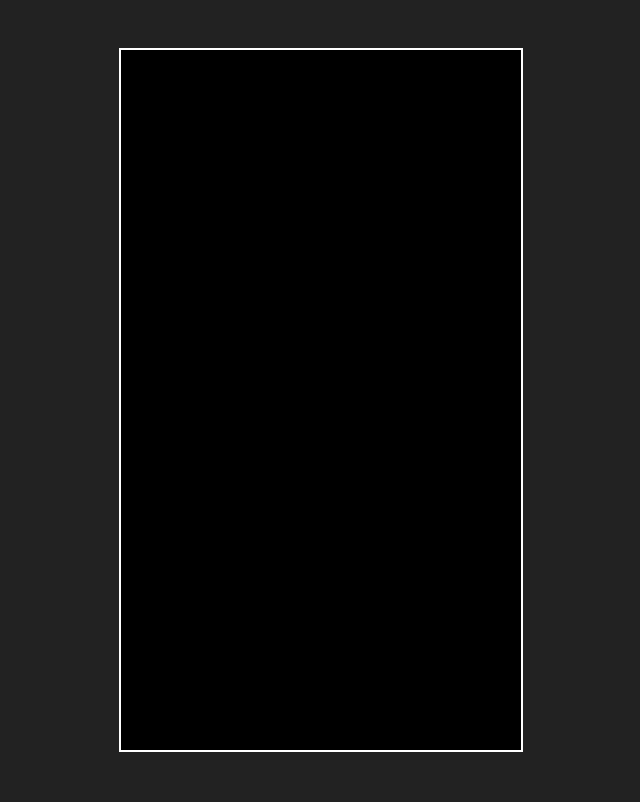
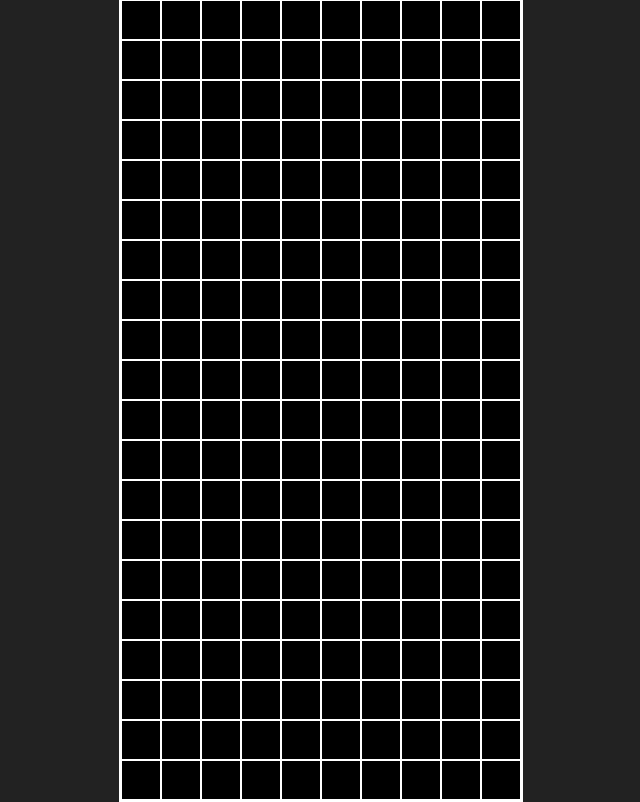
Before and after one commit to adamparslow/Tetris, a React app: page / in a window 1280 px wide. Shown: the whole page, without its empty margins (319-959 px from the left). Built offline with nearby package versions, Linux system fonts and the light colour scheme.

Commit message:
Added redux and made a block fall

```diff
--- a/package.json
+++ b/package.json
@@ -5,7 +5,9 @@
   "dependencies": {
     "react": "^16.9.0",
     "react-dom": "^16.9.0",
-    "react-scripts": "3.1.1"
+    "react-redux": "^7.1.1",
+    "react-scripts": "3.1.1",
+    "redux": "^4.0.4"
   },
   "scripts": {
     "start": "react-scripts start",
--- a/src/GameBoard.css
+++ b/src/GameBoard.css
@@ -1,16 +1,19 @@
 .gameBoard {
   padding: 0;
   margin: auto;
-  display: block;
+  display: flex;
+  flex-wrap: wrap;
   position: absolute;
   top: 0;
   bottom: 0;
   left: 0;
   right: 0;
-  height: 700px;
-  width: 400px;
   border: 2px solid white;
   background:black;
+}
+
+.square {
+  border: 1px solid white;
 }
 
 body {
--- a/src/GameBoard.js
+++ b/src/GameBoard.js
@@ -1,11 +1,32 @@
 import React from 'react';
 import './GameBoard.css';
+import { Square } from './Square';
+import { connect } from 'react-redux';
 
-export class GameBoard extends React.Component {
+class GameBoard extends React.Component {
   render() {
+    let squares = [];
+    for (let i = 0; i < this.props.height * this.props.width; i++) {
+      let colour = "black";
+      if (i/this.props.width === this.props.x) colour = "red";
+      squares.push(<Square size="38px" colour={colour} z/>);
+    }
+
     return (
-      <div className="gameBoard">
+      <div className="gameBoard" style={{
+        height: this.props.height * 40,
+        width: this.props.width * 40
+      }}>
+        {squares}
       </div>
     );
   }
 }
+
+function mapStateToProps(state) {
+  return {
+    x: state
+  }
+}
+
+export default connect(mapStateToProps)(GameBoard)
--- /dev/null
+++ b/src/Square.js
@@ -0,0 +1,13 @@
+import React from 'react';
+
+export class Square extends React.Component {
+    render() {
+        return (
+            <div className="square" style={{
+                height: this.props.size,
+                width: this.props.size,
+                background: this.props.colour
+            }} />
+        );
+    }
+}
--- /dev/null
+++ b/src/actions.js
@@ -0,0 +1,5 @@
+export function movePieceDown() {
+    return {
+        type: "MOVE_PIECE_DOWN"
+    }
+}
--- a/src/index.js
+++ b/src/index.js
@@ -1,15 +1,26 @@
 import React from 'react';
 import ReactDOM from 'react-dom';
 import './index.css';
-import { GameBoard } from './GameBoard';
+import GameBoard from './GameBoard';
+import { movePieceDown } from './actions';
+import { createStore } from 'redux';
+import { Provider } from 'react-redux';
+import { pieceReducer } from './pieceReducer';
 
 (() => {
-    const FRAMES_PER_SEC = 30;
+    const FRAMES_PER_SEC = 3;
 
-    ReactDOM.render(<GameBoard />, document.getElementById('root'));
+    const store = createStore(pieceReducer);
+    store.subscribe(() => console.log(store.getState()));
+
+    ReactDOM.render(
+        <Provider store={store}>
+            <GameBoard width="10" height="20"/>
+        </Provider>,
+        document.getElementById('root'));
 
     window.setInterval(() => {
-        console.log("How many times does this run?")
+        store.dispatch(movePieceDown());
     }, 1000/FRAMES_PER_SEC);
 
     inputSetup();
@@ -19,14 +30,16 @@ function inputSetup() {
     let keys = {}
 
     document.onkeydown = (evt) => {
-        if (keys[evt.key] == null || keys[evt.key] == false) {
+        if (!keys[evt.key]) {
             keys[evt.key] = true;
             console.log(evt.key);
         }
     }
 
     document.onkeyup = (evt) => {
+        if (keys[evt.key]) {
+            console.log(evt.key);
+        }
         keys[evt.key] = false;
-        console.log(evt.key);
     }
 }
--- /dev/null
+++ b/src/pieceReducer.js
@@ -0,0 +1,6 @@
+export const pieceReducer = (state = 0, action) => {
+    switch (action.type) {
+        case "MOVE_PIECE_DOWN":
+            return state + 1;
+    }
+}
```
Also changed, not shown: public/favicon.ico (deleted), 1 other file.
